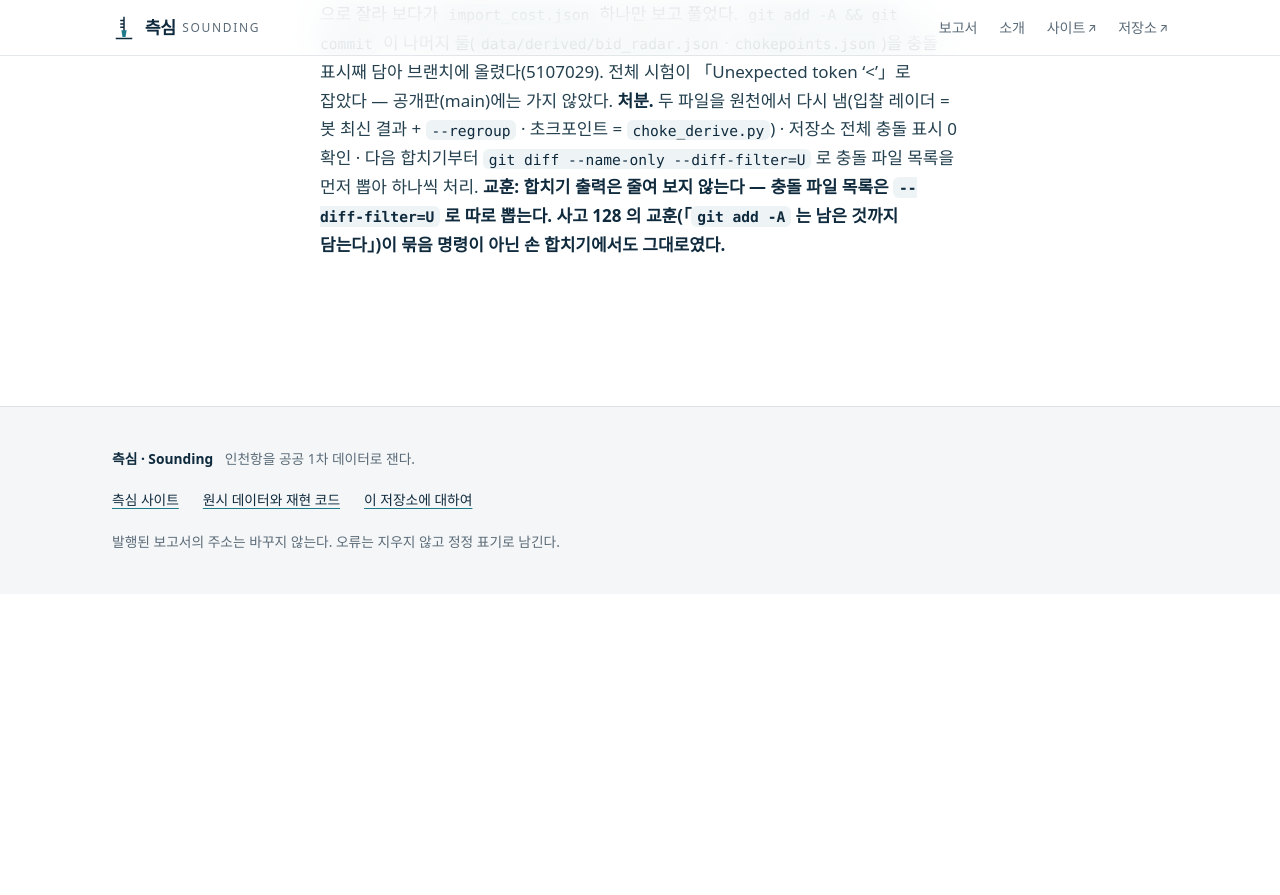
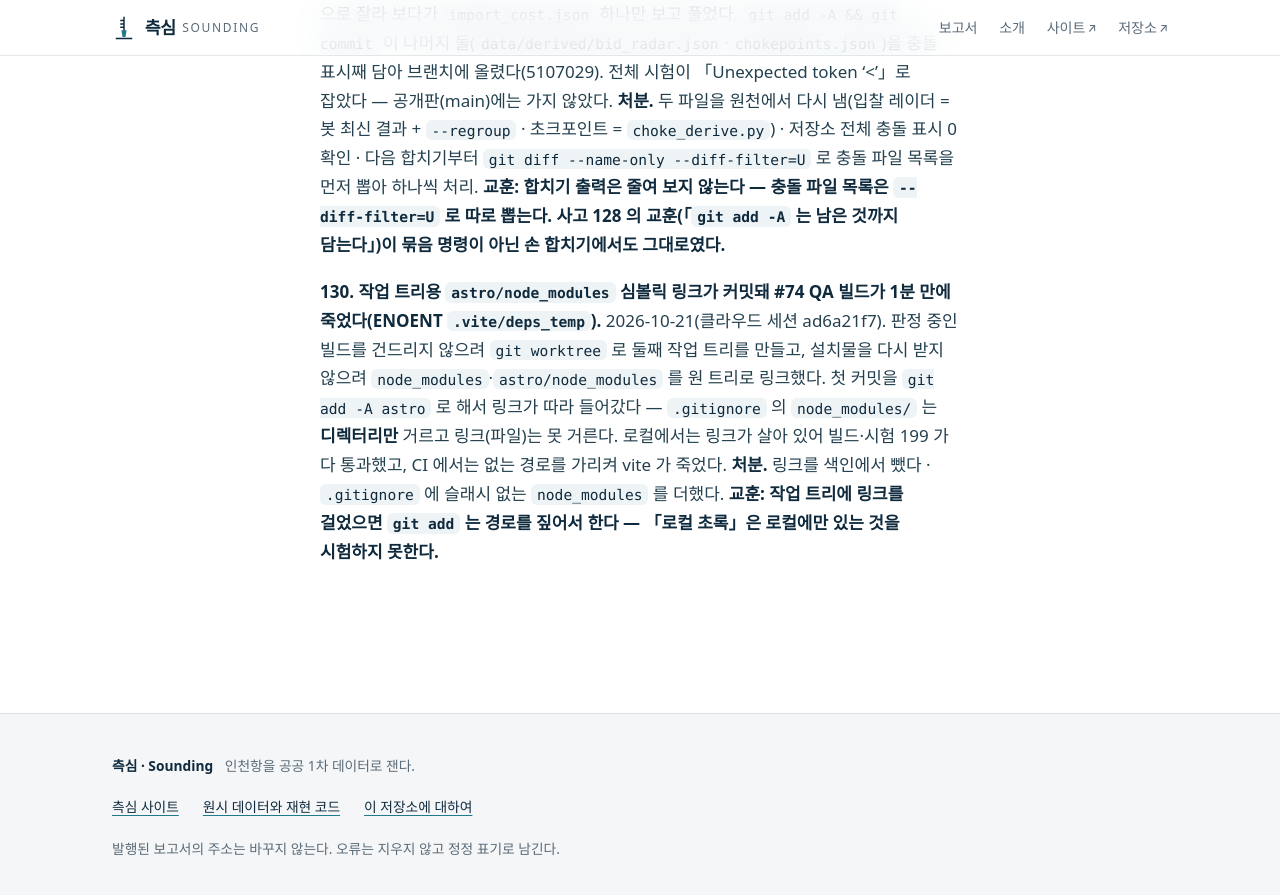
Before and after one commit to jisangj03-dev/incheon-port-analysis, a Jekyll site: the page built from docs/사고기록.md, in a window 1280 px wide and 900 px high, scrolled down 66110 px. Shown: the top 895 px of the window. Built offline with Jekyll 4.4.1, drawn with Linux system fonts in a browser that asks for light colours; some web fonts are replaced; our own code applies the rules of GitHub Pages for plain Markdown files; before the commit the page ends 66704 px from its top, so only the background shows below that.

Commit message:
작업 트리용 node_modules 링크가 커밋됐던 것 걷음 · .gitignore 가 링크도 거르게 · 사고 130
#74 QA 빌드 ENOENT(astro/node_modules/.vite) — 링크가 CI 에서 없는 경로를 가리켰다.

Co-Authored-By: Claude Opus 5.5 <noreply@anthropic.com>
Claude-Session: https://claude.ai/code/session_01L59oEoiMW7KHoJRFFkcN4Q

```diff
--- a/docs/사고기록.md
+++ b/docs/사고기록.md
@@ -936,3 +936,7 @@ v5.0 확정본을 전수 검증하니 **자기 수치를 틀리게 적은 조항
 2026-10-20. 품질 재정비 브랜치에 data-v3·collect 봇 결과를 `git pull --no-edit` 로 합칠 때 충돌이 세 파일에 났는데, 출력을 `tail -3` 으로 잘라 보다가 `import_cost.json` 하나만 보고 풀었다. `git add -A && git commit` 이 나머지 둘(`data/derived/bid_radar.json`·`chokepoints.json`)을 충돌 표시째 담아 브랜치에 올렸다(5107029). 전체 시험이 「Unexpected token '<'」로 잡았다 — 공개판(main)에는 가지 않았다.
 **처분.** 두 파일을 원천에서 다시 냄(입찰 레이더 = 봇 최신 결과 + `--regroup` · 초크포인트 = `choke_derive.py`) · 저장소 전체 충돌 표시 0 확인 · 다음 합치기부터 `git diff --name-only --diff-filter=U` 로 충돌 파일 목록을 먼저 뽑아 하나씩 처리.
 **교훈: 합치기 출력은 줄여 보지 않는다 — 충돌 파일 목록은 `--diff-filter=U` 로 따로 뽑는다. 사고 128 의 교훈(「`git add -A` 는 남은 것까지 담는다」)이 묶음 명령이 아닌 손 합치기에서도 그대로였다.**
+
+**130. 작업 트리용 `astro/node_modules` 심볼릭 링크가 커밋돼 #74 QA 빌드가 1분 만에 죽었다(ENOENT `.vite/deps_temp`).**
+2026-10-21(클라우드 세션 ad6a21f7). 판정 중인 빌드를 건드리지 않으려 `git worktree` 로 둘째 작업 트리를 만들고, 설치물을 다시 받지 않으려 `node_modules`·`astro/node_modules` 를 원 트리로 링크했다. 첫 커밋을 `git add -A astro` 로 해서 링크가 따라 들어갔다 — `.gitignore` 의 `node_modules/` 는 **디렉터리만** 거르고 링크(파일)는 못 거른다. 로컬에서는 링크가 살아 있어 빌드·시험 199 가 다 통과했고, CI 에서는 없는 경로를 가리켜 vite 가 죽었다.
+**처분.** 링크를 색인에서 뺐다 · `.gitignore` 에 슬래시 없는 `node_modules` 를 더했다. **교훈: 작업 트리에 링크를 걸었으면 `git add` 는 경로를 짚어서 한다 — 「로컬 초록」은 로컬에만 있는 것을 시험하지 못한다.**
```
Also changed, not shown: 2 other files.
